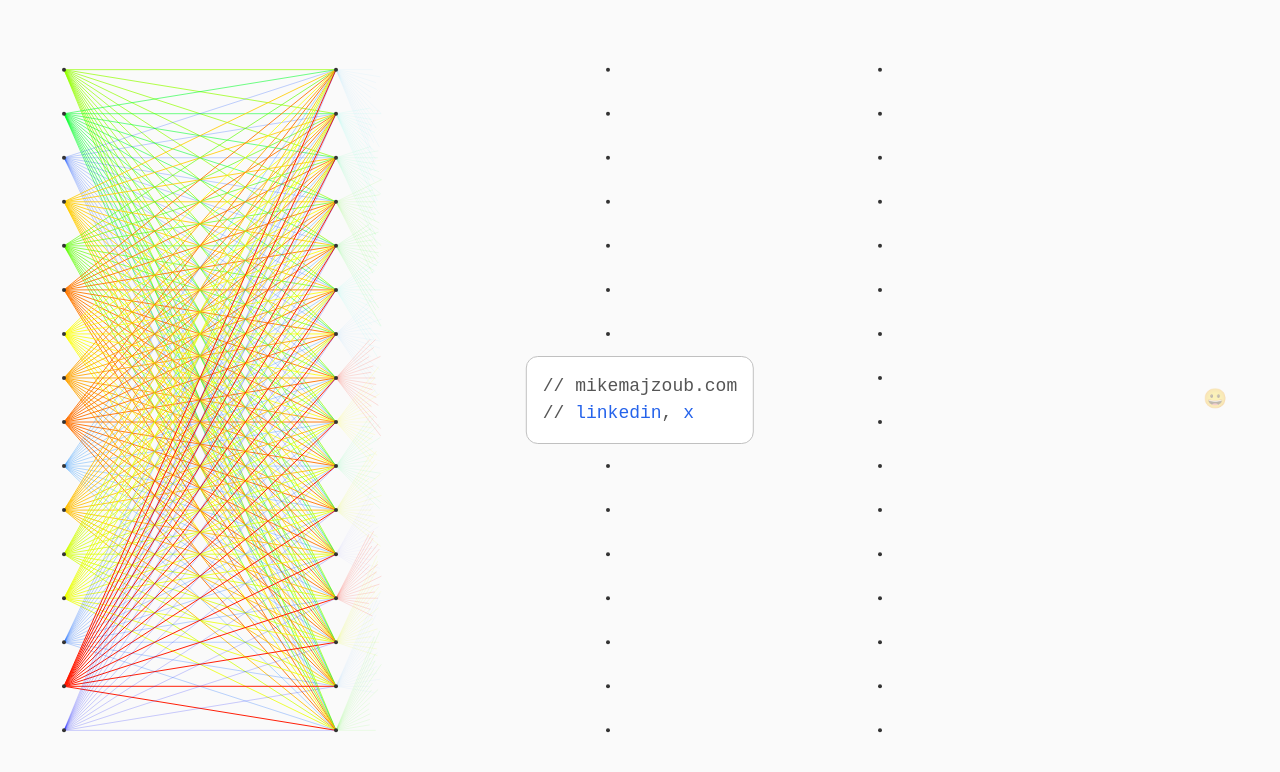
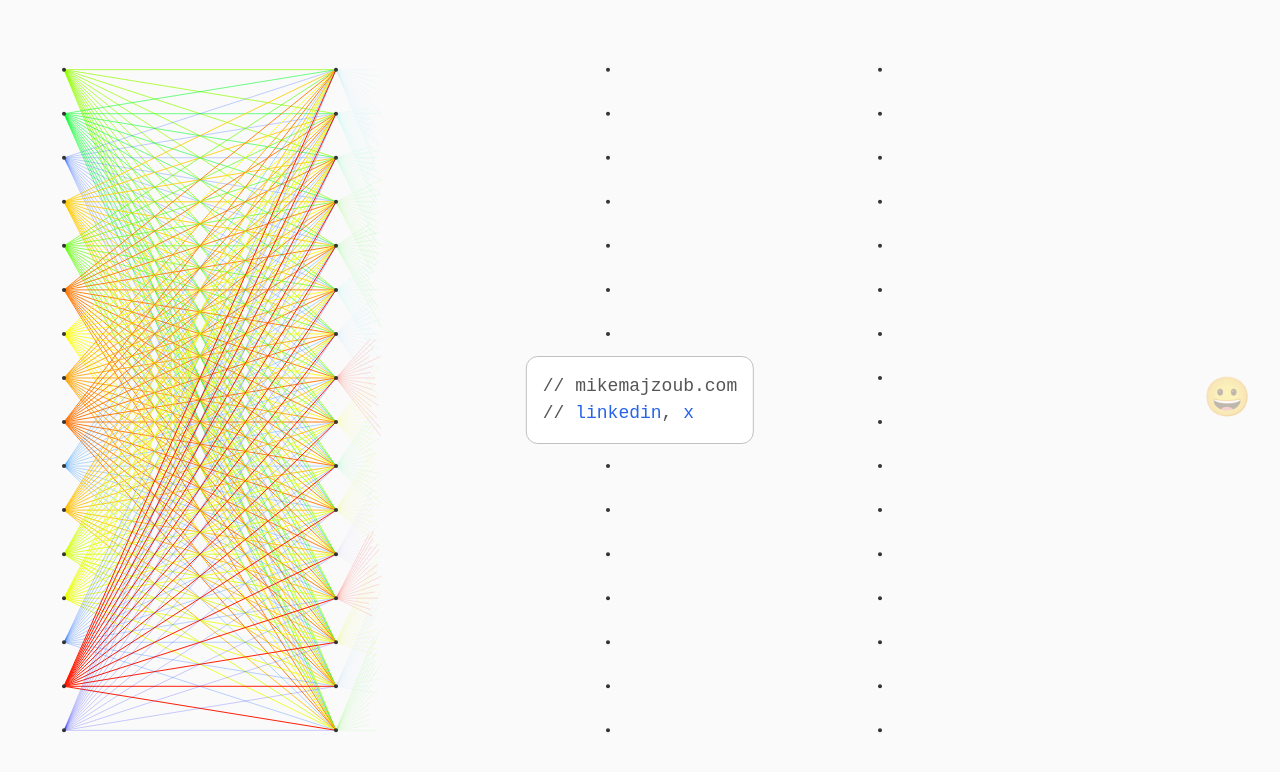
Before and after one commit to mikemajzoub/ai-personal-site, a plain HTML site: page index.html in a window 1280 px wide. Drawn offline with nearby package versions, Linux system fonts and the light colour scheme.

Commit message:
bigger emoji

```diff
--- a/index.html
+++ b/index.html
@@ -198,8 +198,8 @@
                             opacity = 1.0 - Math.min(1.0, fadeElapsedTime / 1000); // Fades from 1.0 to 0.0 over 1 second
                         }
 
-                        // Responsive font size based on window width
-                        const fontSize = Math.max(12, Math.min(20, width * 0.015));
+                        // Responsive font size based on window width (doubled)
+                        const fontSize = Math.max(24, Math.min(40, width * 0.03));
                         ctx.font = `${fontSize}px "Courier New", monospace`;
                         ctx.textAlign = 'left';
                         ctx.textBaseline = 'middle';
```
